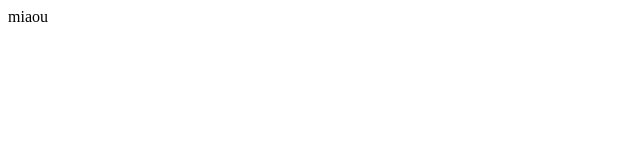
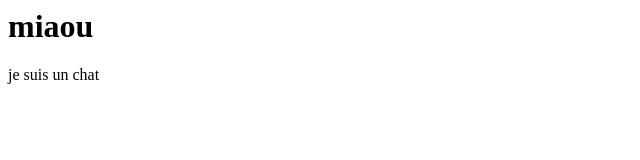
Before and after one commit to bureaux-a-partager/ruben-test, a plain HTML site: page index.html in a window 1280 px wide. Shown: the whole page, without its empty margins (0-640 px from the left). Drawn offline with Linux system fonts and the light colour scheme.

Commit message:
ajout h1 + texte

```diff
--- a/index.html
+++ b/index.html
@@ -1,5 +1,6 @@
 <html>
     <body>
-        miaou
+        <h1>miaou</h1>
+        je suis un chat
     </body>
 </html>
```
